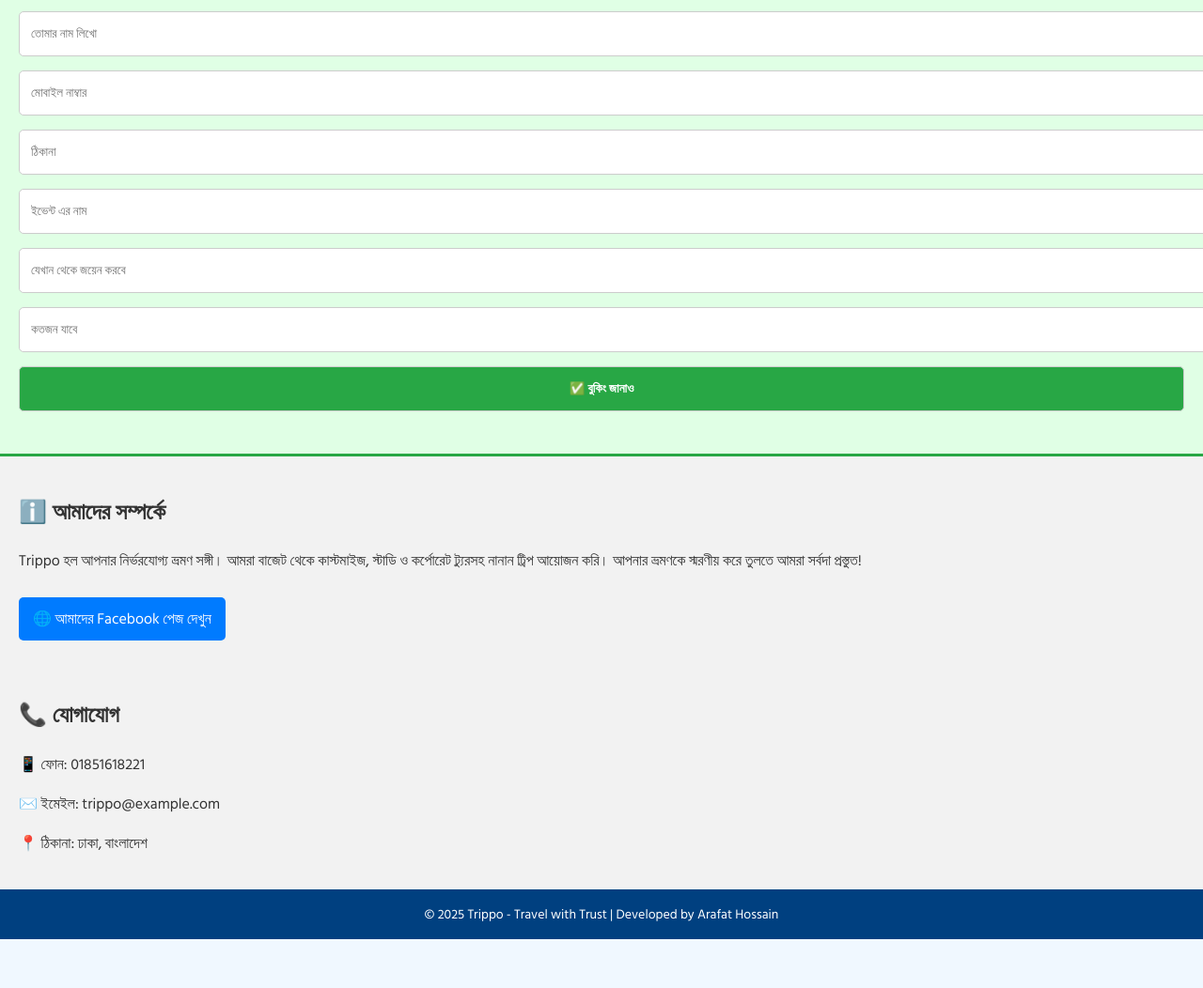
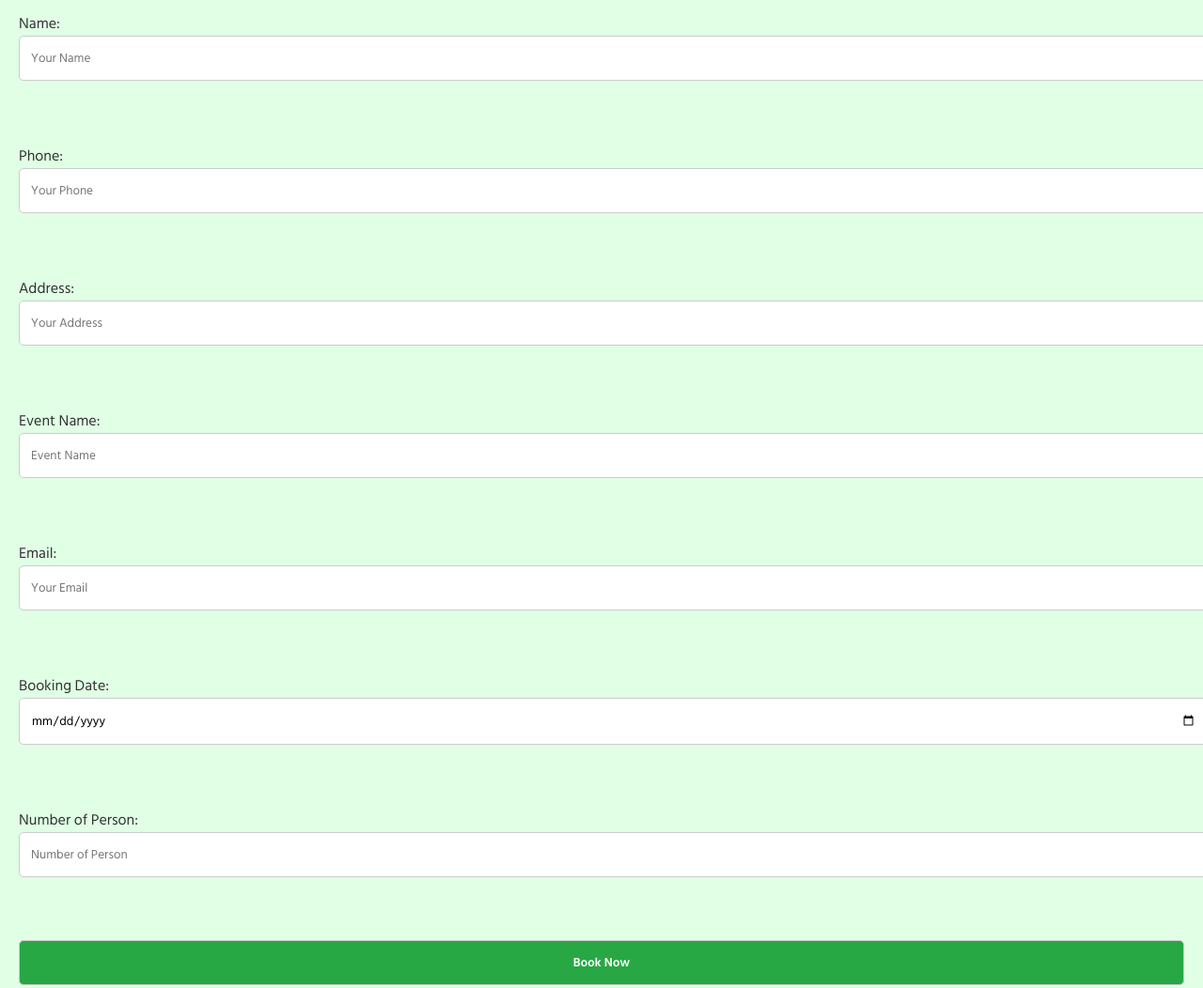
Before and after one commit to alvi-26/trippo, a plain HTML site: page index.html in a window 1280 px wide. Shown: the part 880-1932 px from the top of the page at 94% size. Before the commit the page ends 1880 px from the top, so only its background shows below. Drawn offline with Linux system fonts and the light colour scheme.

Commit message:
Add files via upload

```diff
--- a/index.html
+++ b/index.html
@@ -15,7 +15,7 @@
       color: #333;
     }
     header {
-      background: linear-gradient(45deg, #007bff, #00c6ff);
+      background: linear-gradient(45deg, #b0bcca, #05c679);
       color: white;
       text-align: center;
       padding: 20px;
@@ -25,7 +25,7 @@
       margin-bottom: 10px;
     }
     nav {
-      background: #004080;
+      background: #5805be;
       display: flex;
       justify-content: center;
       gap: 25px;
@@ -35,7 +35,7 @@
     nav a {
       color: #fff;
       text-decoration: none;
-      font-weight: bold;
+      font-weight: bold ;
       font-size: 16px;
     }
     .hero {
@@ -96,7 +96,7 @@
       margin-top: 10px;
     }
     footer {
-      background: #004080;
+      background: #08992e;
       color: white;
       text-align: center;
       padding: 15px;
@@ -131,15 +131,31 @@
   </div>
   <div class="booking-section">
     <h2>📝 বুকিং ফর্ম</h2>
-    <form>
-      <input type="text" placeholder="তোমার নাম লিখো" />
-      <input type="tel" placeholder="মোবাইল নাম্বার" />
-      <input type="text" placeholder="ঠিকানা" />
-      <input type="text" placeholder="ইভেন্ট এর নাম" />
-      <input type="text" placeholder="যেখান থেকে জয়েন করবে" />
-      <input type="number" placeholder="কতজন যাবে" />
-      <button type="submit">✅ বুকিং জানাও</button>
-    </form>
+    <form action="https://formspree.io/f/manjvaga" method="POST">
+  <label for="name">Name:</label><br>
+  <input type="text" id="name" name="name" placeholder="Your Name" required><br><br>
+
+  <label for="phone">Phone:</label><br>
+  <input type="tel" id="phone" name="phone" placeholder="Your Phone" required><br><br>
+
+  <label for="address">Address:</label><br>
+  <input type="text" id="address" name="address" placeholder="Your Address" required><br><br>
+
+  <label for="event_name">Event Name:</label><br>
+  <input type="text" id="event_name" name="event_name" placeholder="Event Name" required><br><br>
+
+  <label for="email">Email:</label><br>
+  <input type="email" id="email" name="email" placeholder="Your Email" required><br><br>
+
+  <label for="date">Booking Date:</label><br>
+  <input type="date" id="date" name="date" required><br><br>
+
+  <label for="number_of_person">Number of Person:</label><br>
+  <input type="number" id="number_of_person" name="number_of_person" placeholder="Number of Person"><br><br>
+
+  <button type="submit">Book Now</button>
+</form>
+
   </div>
   <div class="about">
     <h2>ℹ️ আমাদের সম্পর্কে</h2>
@@ -151,11 +167,13 @@
   <div class="contact">
     <h2>📞 যোগাযোগ</h2>
     <p>📱 ফোন: 01851618221</p>
-    <p>✉️ ইমেইল: trippo@example.com</p>
+    <ter>
+    © 2025 Trippo - Travel with Trust | Developed by Arafat Hossain
+  </footer>
+</body>
+</html>p>✉️ ইমেইল: trippo@example.com</p>
     <p>📍 ঠিকানা: ঢাকা, বাংলাদেশ</p>
   </div>
   <footer>
-    © 2025 Trippo - Travel with Trust | Developed by Arafat Hossain
-  </footer>
-</body>
-</html>
+    <p>© 2025 Trippo - Travel with Trust | Developed by Arafat Hossain</p>
+</footer>
```
